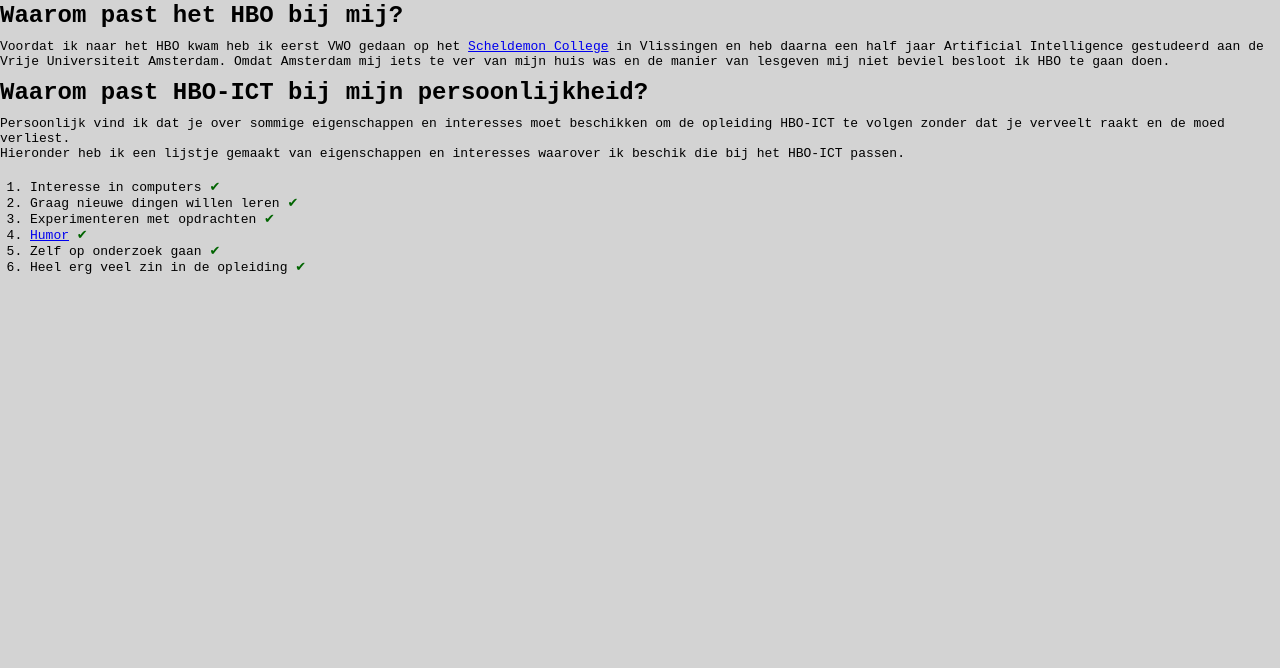
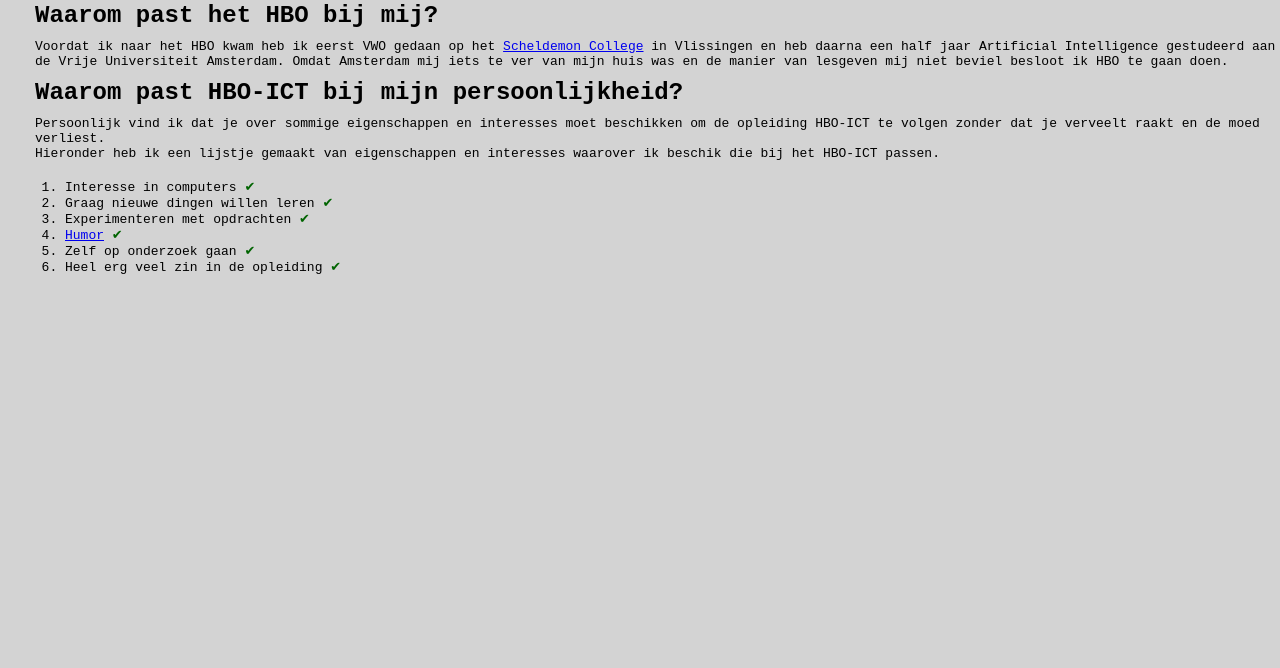
Before and after one commit to JQSaaman/JQSaaman.github.io, a plain HTML site: page index.html in a window 1280 px wide. Shown: the part 132-800 px from the top of the page. Drawn offline with Linux system fonts and the light colour scheme.

Commit message:
margin-left
35px

```diff
--- a/style.css
+++ b/style.css
@@ -96,3 +96,7 @@ ol li {
     top: 107px;
     right: 0px;
 }
+
+body {
+    margin-left: 35px;
+}
```
Also changed, not shown: profile.html (+1 -0 lines), hzlogo.jpg.
